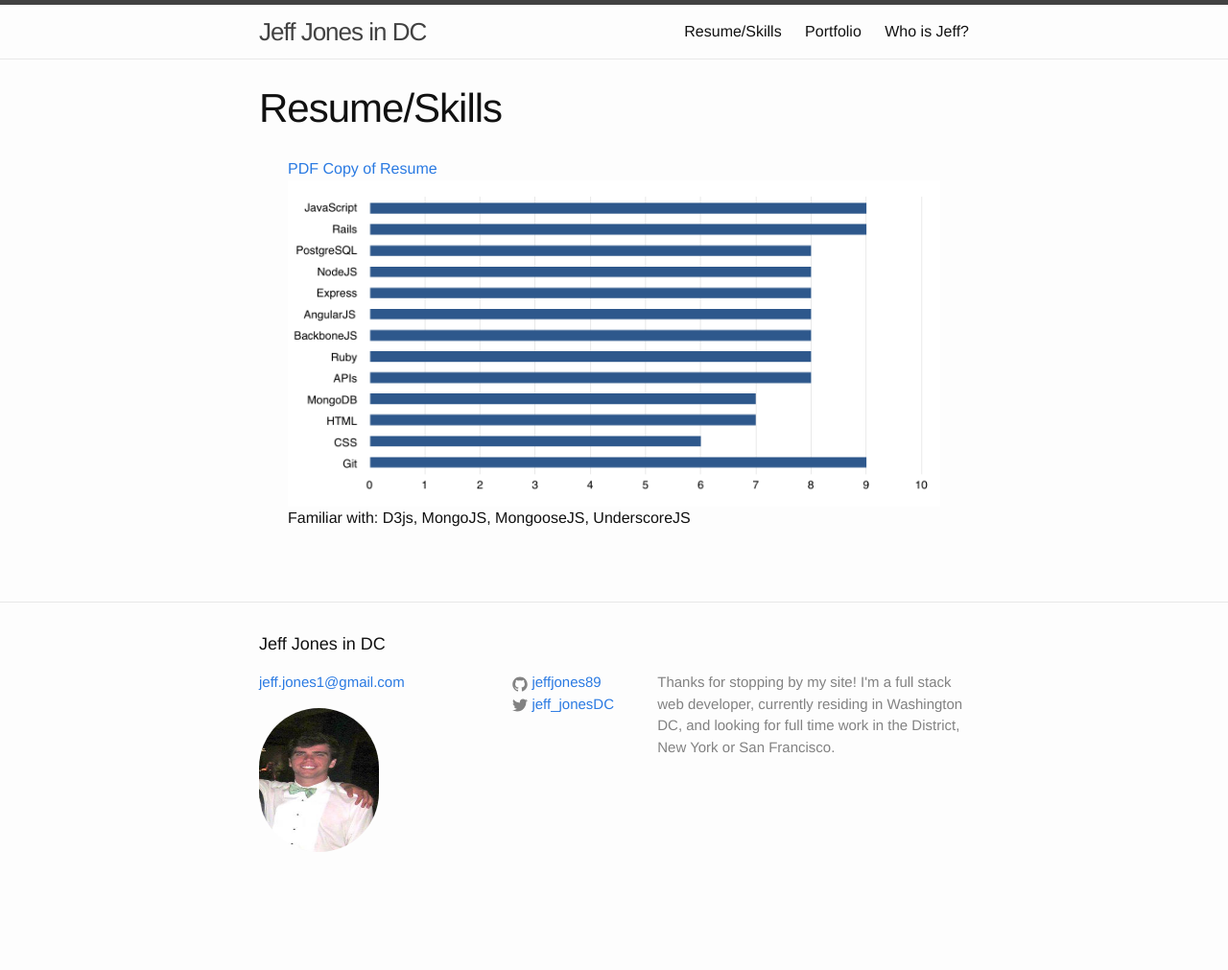
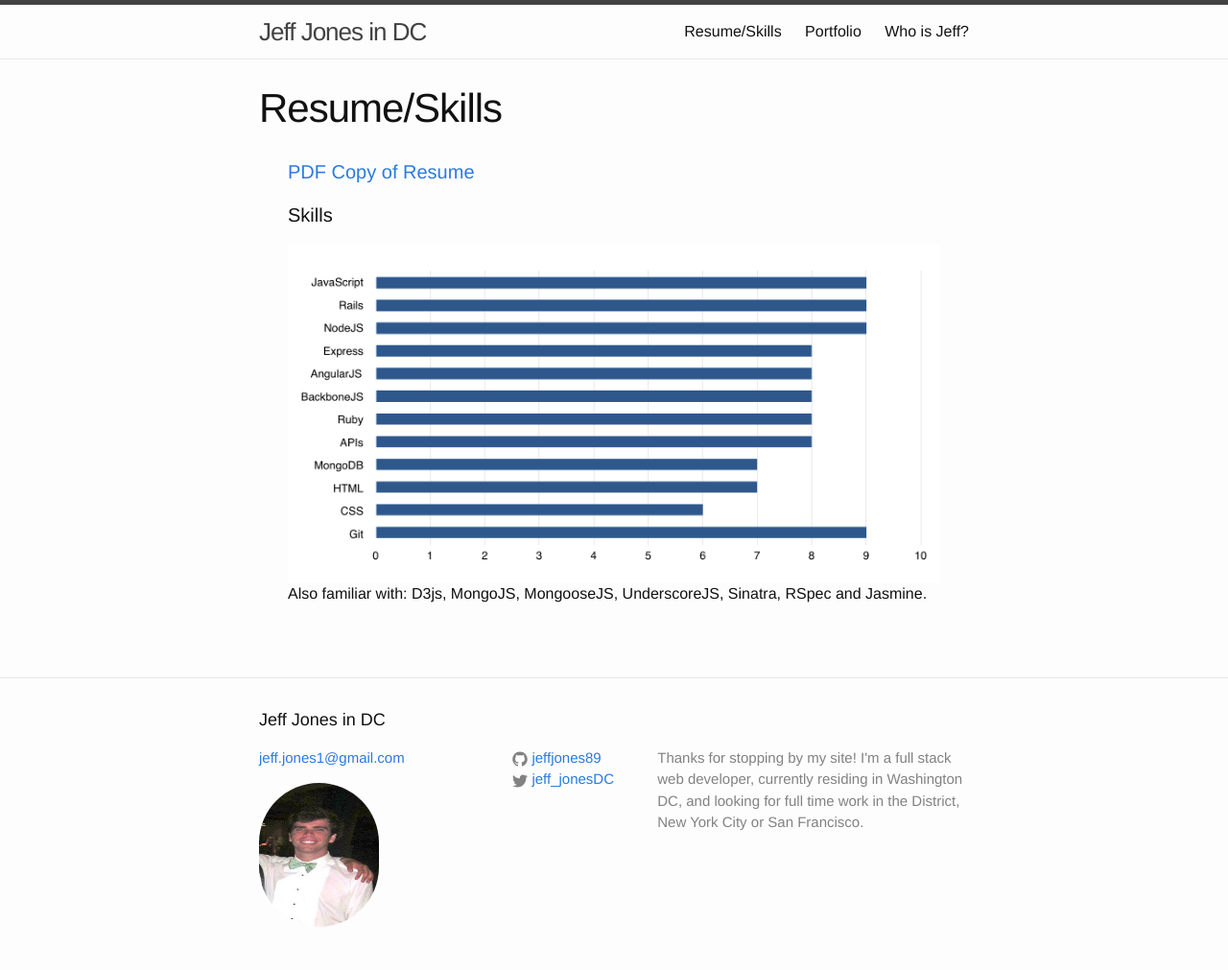
Before and after one commit to jeffjones89/jeffjones89.github.io, a Jekyll site: the page built from resume/index.html, in a window 1280 px wide. Shown: the whole page at 96% size. Built offline with Jekyll 4.4.1, drawn with Linux system fonts in a browser that asks for light colours; before the commit the page ends 933 px from its top, so only the background shows below that.

Commit message:
adding new resume

```diff
--- a/_config.yml
+++ b/_config.yml
@@ -2,7 +2,7 @@
 title: Jeff Jones in DC
 email: jeff.jones1@gmail.com
 description: > # this means to ignore newlines until "baseurl:"
-  Thanks for stopping by my site! I'm a full stack web developer, currently residing in Washington DC, and looking for full time work in the District, New York or San Francisco.
+  Thanks for stopping by my site! I'm a full stack web developer, currently residing in Washington DC, and looking for full time work in the District, New York City or San Francisco.
 baseurl: "" # the subpath of your site, e.g. /blog/
 url: "http://yourdomain.com" # the base hostname & protocol for your site
 twitter_username: jeff_jonesDC
--- a/_sass/_base.scss
+++ b/_sass/_base.scss
@@ -25,6 +25,10 @@ body {
 .techs li{
   display: inline-block;
   font-weight: 400;
+  text-align: center;
+}
+
+#prior-work{
   text-align: center;
 }
 
--- a/resume/index.html
+++ b/resume/index.html
@@ -1,11 +1,14 @@
 ---
 layout: page
 title: Resume/Skills
-docurl: ../assets/Jeff Jones-Resume-8-30-15 copy.pdf
+docurl: ../assets/Updated Resume 9-21.pdf
 
 ---
 <div class="wrapper">
-  <a href="{{ site.baseurl }}{{ page.docurl }}">PDF Copy of Resume </a>
+  <h4><a href="{{ site.baseurl }}{{ page.docurl }}">PDF Copy of Resume </a></h4>
+  <h4>Skills</h4>
   <img src="/assets/skills.png" alt="skill-graph">
-  <p> Familiar with: D3js, MongoJS, MongooseJS, UnderscoreJS </p>
+
+  <p> Also familiar with: D3js, MongoJS, MongooseJS, UnderscoreJS, Sinatra, RSpec and Jasmine. </p>
+
 </div>
```
Also changed, not shown: assets/skills.png, 4 other files.
